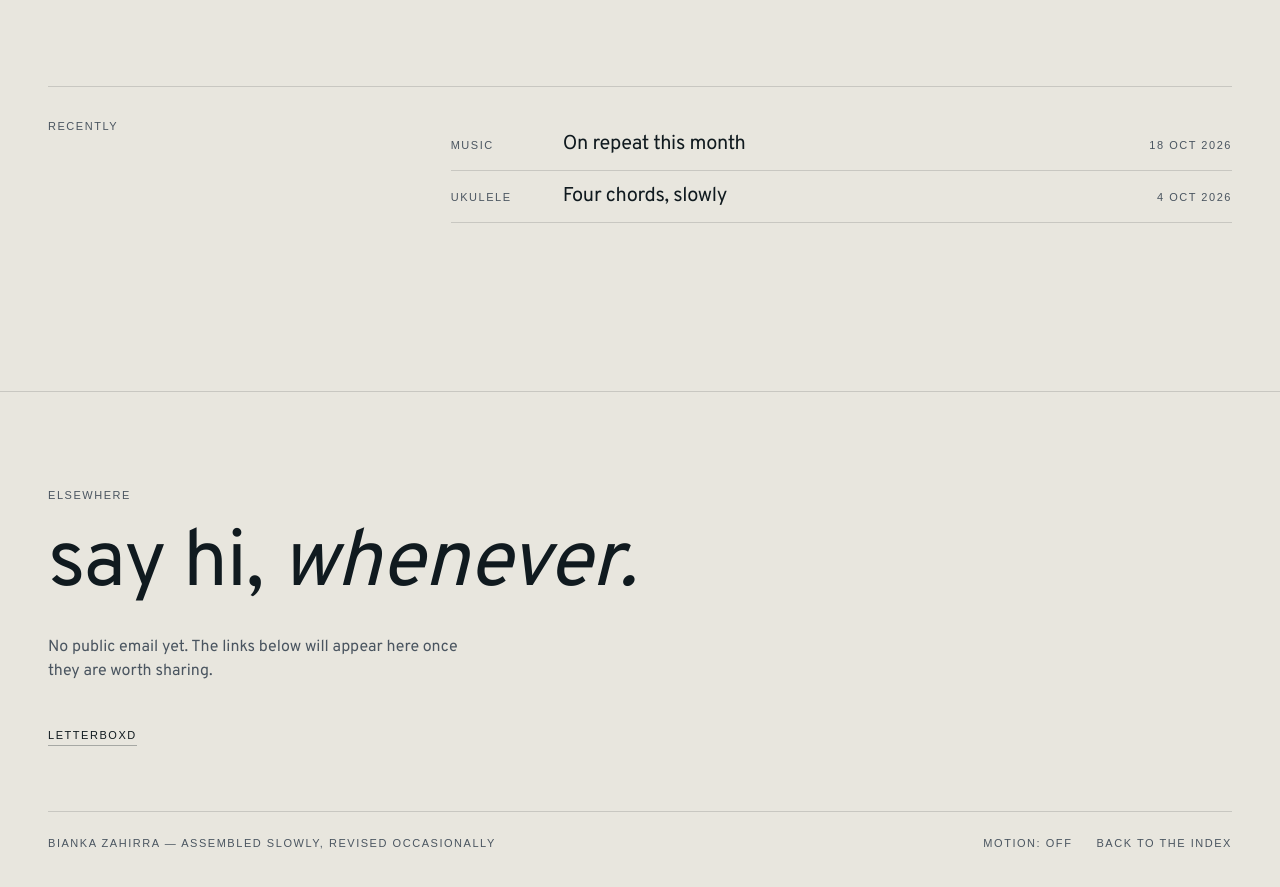
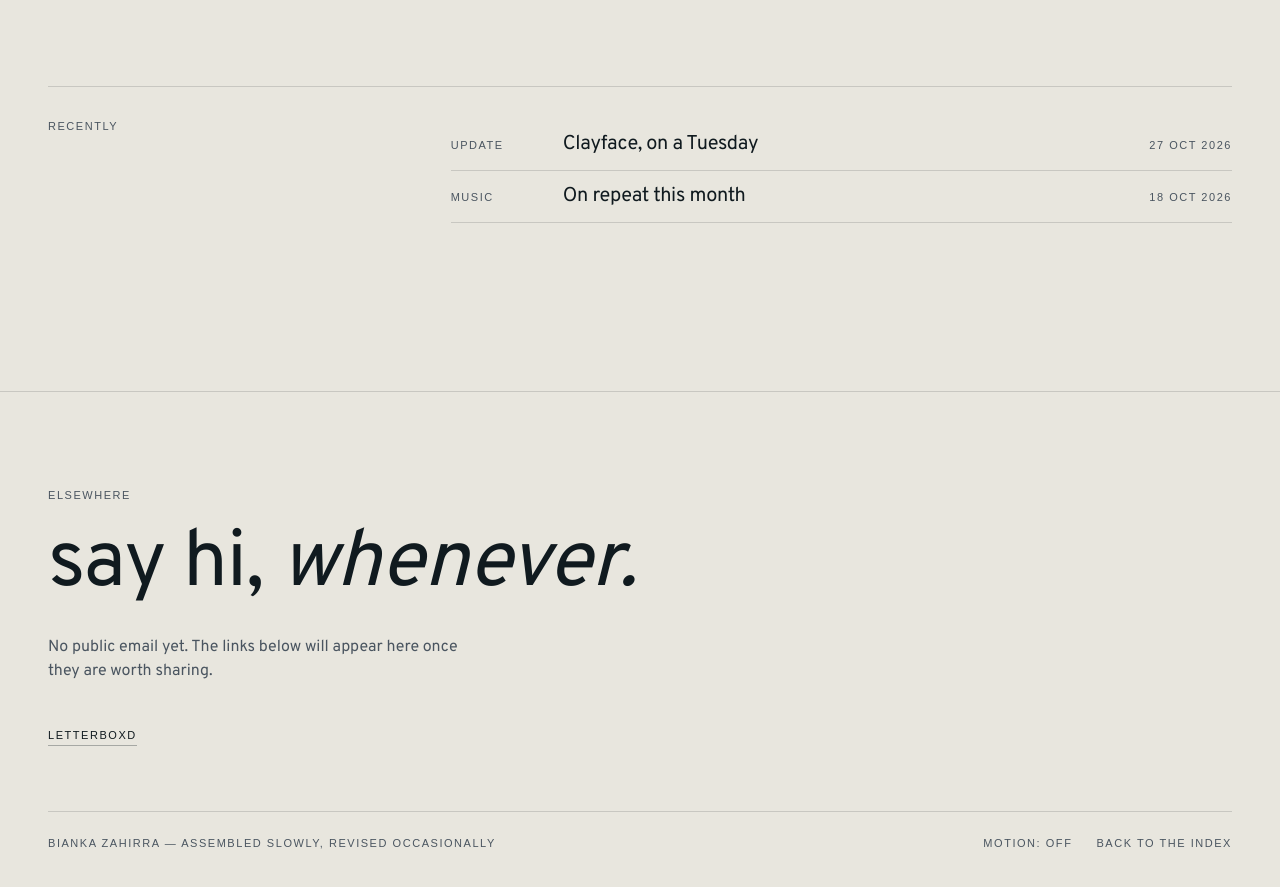
Before and after one commit to biankazahirra/personal-page, a Next.js app: page / in a window 1280 px wide. Shown: the part 8080-8967 px from the top of the page. Built offline with nearby package versions, Linux system fonts and the light colour scheme; no server answers; a web font is replaced by a local one.

Commit message:
content: log the Clayface screening as a life update
Adds the Cilegon Center ticket photo and lets /life use an entry's first image as its cover instead of always falling back to a texture.

```diff
--- a/app/life/page.tsx
+++ b/app/life/page.tsx
@@ -2,7 +2,7 @@ import type { Metadata } from "next";
 import Link from "next/link";
 
 import { PageHeader } from "@/components/page-header";
-import { Texture } from "@/components/texture";
+import { Media } from "@/components/media";
 import { journal, kindLabels } from "@/content/journal";
 import { formatDate } from "@/lib/format";
 
@@ -30,10 +30,12 @@ export default function LifePage() {
             const content = (
               <div className="grid gap-8 md:grid-cols-12 md:items-end md:gap-8">
                 <div className={index % 2 === 0 ? "md:col-span-6" : "md:col-span-6 md:order-2"}>
-                  <Texture
+                  <Media
+                    image={entry.images?.[0]}
                     variant={entry.kind === "music" ? "waves" : entry.kind === "ukulele" ? "field" : "grid"}
                     label="image pending"
                     className="aspect-[4/3] w-full"
+                    sizes="(min-width: 768px) 50vw, 100vw"
                   />
                 </div>
 
--- a/content/journal.ts
+++ b/content/journal.ts
@@ -1,6 +1,22 @@
 import type { JournalEntry } from "./types";
 
 export const journal: JournalEntry[] = [
+  {
+    slug: "clayface-tuesday",
+    title: "Clayface, on a Tuesday",
+    date: "2026-10-27",
+    kind: "update",
+    excerpt:
+      "Three tickets for the 18:15 show at Cilegon Center. Row B, seats 4 to 6.",
+    images: [
+      {
+        src: "/images/life/nonton-clayface.jpg",
+        alt: "Three Clayface cinema tickets from Cilegon Center held in front of rows of green seats",
+        width: 960,
+        height: 1280,
+      },
+    ],
+  },
   {
     slug: "sample-on-repeat",
     title: "On repeat this month",
```
Also changed, not shown: public/images/life/nonton-clayface.jpg (added).
